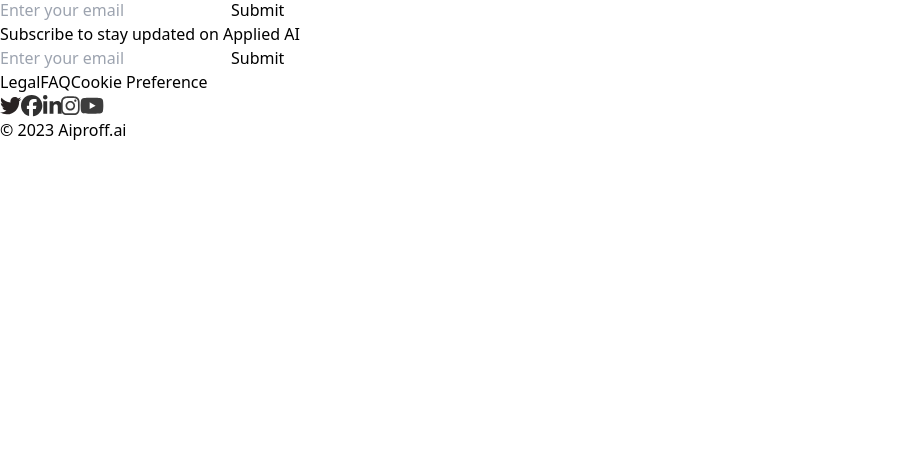
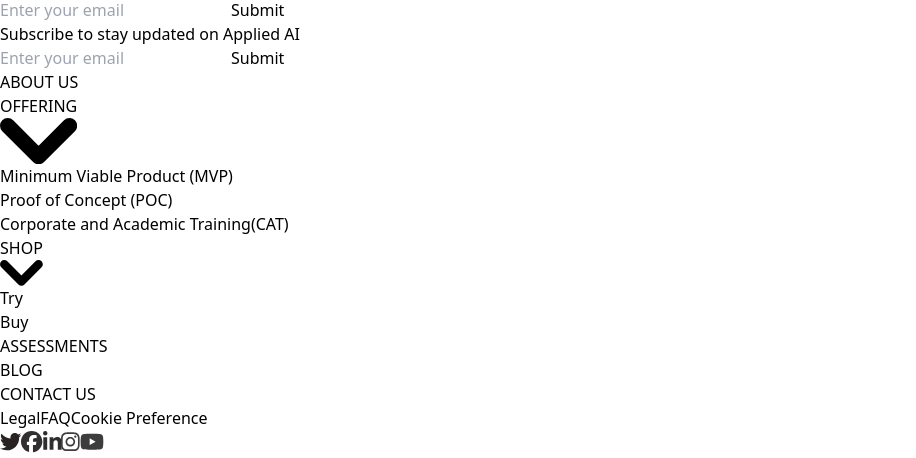
Before and after one commit to KrunalTarale/AiproffApp_cicd, a React (Vite) app in the folder frontend/: page /blog in a window 1280 px wide. Shown: the part 2812-3270 px from the top of the page, without its empty margins (0-916 px from the left). Before the commit the page ends 2954 px from the top, so only its background shows below. Built offline with nearby package versions, Linux system fonts and the light colour scheme.

Commit message:
Added navlinks to footer

```diff
--- a/frontend/src/components/Foot/Foot.jsx
+++ b/frontend/src/components/Foot/Foot.jsx
@@ -7,6 +7,8 @@
   faInstagram,
   faYoutube,
 } from '@fortawesome/free-brands-svg-icons';
+
+import { Link } from 'react-router-dom';
 
 import Cookie from '../Cookie/Cookie';
 
@@ -46,14 +48,58 @@
     }
   };
 
+  const [offeringsDropdownVisible, setOfferingsDropdownVisible] =
+    useState(false);
+  const [shopsDropdownVisible, setShopsDropdownVisible] = useState(false);
+
+  let offeringsTimer;
+  let shopsTimer;
+
+  const clearOfferingsTimer = () => {
+    clearTimeout(offeringsTimer);
+  };
+
+  const clearShopsTimer = () => {
+    clearTimeout(shopsTimer);
+  };
+
+  const closeDropdowns = () => {
+    clearOfferingsTimer();
+    clearShopsTimer();
+    setOfferingsDropdownVisible(false);
+    setShopsDropdownVisible(false);
+  };
+
+  const handleOfferingsMouseEnter = () => {
+    clearShopsTimer();
+    setOfferingsDropdownVisible(true);
+    setShopsDropdownVisible(false);
+  };
+
+  const handleShopsMouseEnter = () => {
+    clearOfferingsTimer();
+    setShopsDropdownVisible(true);
+    setOfferingsDropdownVisible(false);
+  };
+
+  const handleMouseLeave = () => {
+    offeringsTimer = setTimeout(() => {
+      setOfferingsDropdownVisible(false);
+    }, 300);
+
+    shopsTimer = setTimeout(() => {
+      setShopsDropdownVisible(false);
+    }, 300);
+  };
+
   // New code ends
 
   return (
-    <footer className="bg-slate-100 text-black py-6 lg:py-8 border-t-2   ">
+    <footer className="bg-slate-100 text-black py-6 lg:py-8 border-t-2">
       <div className="mx-auto lg:mx-24 px-20 ">
-        <div className="flex lg:flex-row flex-col justify-center  lg:justify-between space-y-12">
+        <div className="flex lg:flex-row flex-col justify-center  lg:justify-between space-y-8 md:justify-start items-center  ">
           <div className="space-y-6">
-            <div>
+            <div className="text-center lg:text-left ">
               <h2 className="text-xl font-semibold mb-4 max-w-xs">
                 Subscribe to stay updated on Applied AI
               </h2>
@@ -76,8 +122,167 @@
             </div>
           </div>
 
-          <div className="flex flex-col justify-end">
-            <div className="flex space-x-4">
+          <div className=" flex flex-col  md:justify-end space-y-10 lg:space-y-5">
+            <div
+              className="lg:hidden flex justify-between w-full pt-4"
+              id="navbar-dropdown"
+              onMouseLeave={handleMouseLeave}
+            >
+              <ul className="grid grid-cols-2 sm:grid-cols-3 gap-2 md:flex font-medium md:space-x-6  ">
+                <li>
+                  <a
+                    href="#"
+                    className="block py-2 pl-3 pr-4  rounded  md:hover:text-blue-500 md:p-0 text-black "
+                    aria-current="page"
+                  >
+                    ABOUT US
+                  </a>
+                </li>
+
+                <li
+                  onMouseEnter={handleOfferingsMouseEnter}
+                  onMouseLeave={clearOfferingsTimer} //
+                >
+                  <button className="relative flex items-center justify-between w-full py-2 pl-3 pr-4   md:border-0 md:hover:text-blue-500 md:p-0 md:w-auto text-black">
+                    OFFERING
+                    <svg
+                      className="w-2.5 h-2.5 ml-2.5"
+                      aria-hidden="true"
+                      xmlns="http://www.w3.org/2000/svg"
+                      fill="none"
+                      viewBox="0 0 10 6"
+                    >
+                      <path
+                        stroke="currentColor"
+                        strokeLinecap="round"
+                        strokeLinejoin="round"
+                        strokeWidth="2"
+                        d="m1 1 4 4 4-4"
+                      />
+                    </svg>
+                  </button>
+
+                  <div
+                    className={`z-10 font-normal bg-white divide-y divide-gray-100 rounded-lg shadow w-44 dark:bg-gray-700 dark:divide-gray-600 ${
+                      offeringsDropdownVisible ? 'block' : 'hidden'
+                    } absolute mt-2`}
+                    onMouseEnter={clearOfferingsTimer} // Add onMouseEnter to clear the timer
+                    onMouseLeave={handleMouseLeave} // Add onMouseLeave event handler
+                  >
+                    <ul
+                      className="py-2 text-sm  text-white"
+                      aria-labelledby="dropdownLargeButton"
+                    >
+                      <li>
+                        <a
+                          href="#"
+                          className="block px-4 py-2 hover:bg-gray-100 dark:hover:bg-gray-600 dark:hover:text-white"
+                        >
+                          Minimum Viable Product (MVP)
+                        </a>
+                      </li>
+                      <li>
+                        <a
+                          href="#"
+                          className="block px-4 py-2 hover:bg-gray-100 dark:hover:bg-gray-600 dark:hover:text-white"
+                        >
+                          Proof of Concept (POC)
+                        </a>
+                      </li>
+                      <li>
+                        <a
+                          href="#"
+                          className="block px-4 py-2 hover:bg-gray-100 dark:hover:bg-gray-600 dark:hover:text-white"
+                        >
+                          Corporate and Academic Training(CAT)
+                        </a>
+                      </li>
+                    </ul>
+                  </div>
+                </li>
+
+                <li
+                  onMouseEnter={handleShopsMouseEnter}
+                  onMouseLeave={clearShopsTimer} // A
+                >
+                  <button className="relative flex items-center justify-between w-full py-2 pl-3 pr-4   md:border-0 md:hover:text-blue-500 md:p-0 md:w-auto text-black">
+                    SHOP{' '}
+                    <svg
+                      className="w-2.5 h-2.5 ml-2.5"
+                      aria-hidden="true"
+                      xmlns="http://www.w3.org/2000/svg"
+                      fill="none"
+                      viewBox="0 0 10 6"
+                    >
+                      <path
+                        stroke="currentColor"
+                        strokeLinecap="round"
+                        strokeLinejoin="round"
+                        strokeWidth="2"
+                        d="m1 1 4 4 4-4"
+                      />
+                    </svg>
+                  </button>
+
+                  <div
+                    className={`z-10 font-normal bg-white divide-y divide-gray-100 rounded-lg shadow w-44 dark:bg-gray-700 dark:divide-gray-600 ${
+                      shopsDropdownVisible ? 'block' : 'hidden'
+                    } absolute mt-2`}
+                    onMouseEnter={clearShopsTimer} // Add onMouseEnter to clear the timer
+                    onMouseLeave={handleMouseLeave} // Add onMouseLeave event handler
+                  >
+                    <ul
+                      className="py-2 text-sm  text-white"
+                      aria-labelledby="dropdownLargeButton"
+                    >
+                      <li>
+                        <a
+                          href="#"
+                          className="block px-4 py-2 hover:bg-gray-100 dark:hover:bg-gray-600 dark:hover:text-white"
+                        >
+                          Try
+                        </a>
+                      </li>
+                      <li>
+                        <a
+                          href="#"
+                          className="block px-4 py-2 hover:bg-gray-100 dark:hover:bg-gray-600 dark:hover:text-white"
+                        >
+                          Buy
+                        </a>
+                      </li>
+                    </ul>
+                  </div>
+                </li>
+
+                <li>
+                  <Link
+                    to="/assessment"
+                    className="block py-2 pl-3 pr-4 text-gray-900 rounded hover:bg-gray-100 md:hover:bg-transparent md:border-0 md:hover:text-blue-500 md:p-0 text-black"
+                  >
+                    ASSESSMENTS
+                  </Link>
+                </li>
+                <li>
+                  <Link
+                    to="/blog"
+                    className="block py-2 pl-3 pr-4 text-gray-900 rounded hover:bg-gray-100 md:hover:bg-transparent md:border-0 md:hover:text-blue-500 md:p-0 text-black"
+                  >
+                    BLOG
+                  </Link>
+                </li>
+                <li>
+                  <Link
+                    to="/contact"
+                    className="block py-2 pl-3 pr-4 text-gray-900 rounded hover:bg-gray-100 md:hover:bg-transparent md:border-0 md:hover:text-blue-500 md:p-0 text-black"
+                  >
+                    CONTACT US
+                  </Link>
+                </li>
+              </ul>
+            </div>
+
+            <div className="flex space-x-4 ">
               <a href="#" className="hover:text-blue-500">
                 Legal
               </a>
```
Also changed, not shown: frontend/src/components/Navbar/Navbar.jsx (+8 -0 lines).
